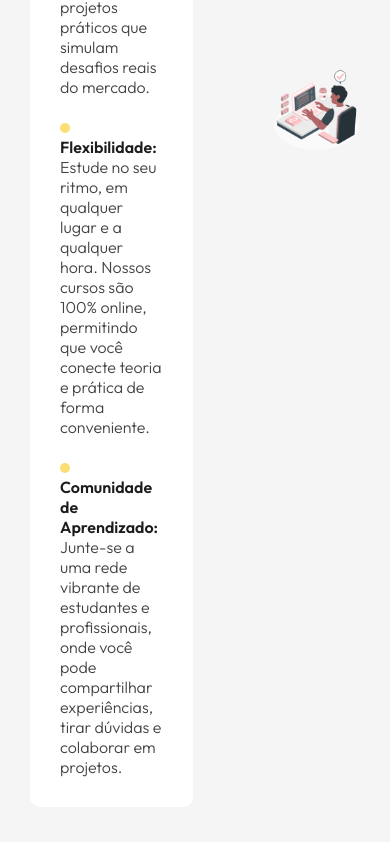
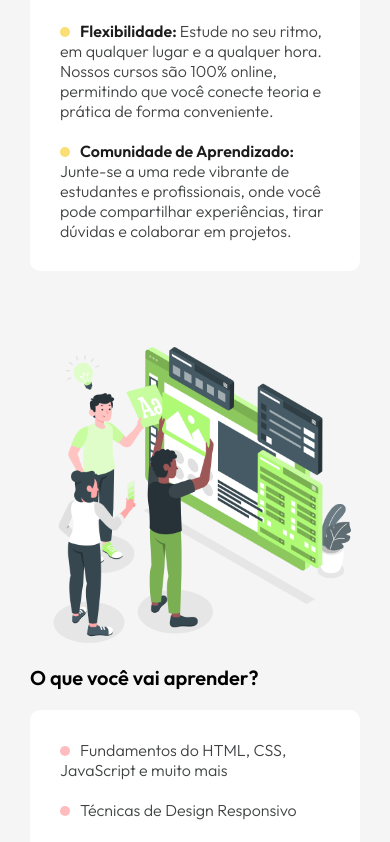
Before and after one commit to Beawnk/coded-up, a Vue app: page / in a window 390 px wide. Shown: the part 1150-1992 px from the top of the page. Built offline with nearby package versions, Linux system fonts and the light colour scheme.

Commit message:
home mobile

```diff
--- a/src/App.vue
+++ b/src/App.vue
@@ -48,7 +48,7 @@ import SideBar from '@/components/SideBar.vue';
     padding-bottom: 80px;
     position: relative;
     transition: var(--transition);
-    @include v.media(500px) {
+    @include v.media(540px) {
       width: 100%;
       padding: 30px;
       padding-bottom: 60px;
--- a/src/assets/style/main.css
+++ b/src/assets/style/main.css
@@ -166,7 +166,13 @@ button {
     overflow-x: hidden;
 }
 
-@media only screen and (max-width: 500px) {
+@media only screen and (max-width: 800px) {
+    :root {
+        --title-big: 30px;
+    }
+}
+
+@media only screen and (max-width: 540px) {
     :root {
         /* font sizes */
         --title-big: 28px;
--- a/src/components/ClassesList.vue
+++ b/src/components/ClassesList.vue
@@ -113,14 +113,14 @@ watch(classesListOpen, () => {
             }
             .open-btn {
                 transform: rotate(180deg);
-                @include v.media(500px) {
+                @include v.media(540px) {
                     top: 25px;
                     left: calc(100% - 40px);
                 }
             }
         }
     }
-    @include v.media(500px) {
+    @include v.media(540px) {
         width: 40px;
         height: 40px;
         border-radius: 10px 0 0 10px;
@@ -135,7 +135,7 @@ watch(classesListOpen, () => {
     h4 {
         margin-top: 40px;
         margin-bottom: 20px;
-        @include v.media(500px) {
+        @include v.media(540px) {
             margin-top: 0;
             margin-left: 30px;
             margin-bottom: 10px;
@@ -160,7 +160,7 @@ watch(classesListOpen, () => {
         @include v.media(1540px) {
             display: block;
         }
-        @include v.media(500px) {
+        @include v.media(540px) {
             top: 10px;
             left: 10px;
             background-size: 15px;
--- a/src/components/SideBar.vue
+++ b/src/components/SideBar.vue
@@ -19,7 +19,7 @@ const courseId = ref(null);
 const openSideBar = ref(true);
 
 onMounted(() => {
-  if (window.innerWidth <= 500) {
+  if (window.innerWidth <= 540) {
     openSideBar.value = false;
   }
 });
@@ -58,7 +58,7 @@ watch(openSideBar, () => {
       width: 300px;
     }
   }
-  @include v.media(500px) {
+  @include v.media(540px) {
     width: 40px;
     top: calc(var(--header-height) + 10px);
     height: 40px;
@@ -116,7 +116,7 @@ watch(openSideBar, () => {
       transform: rotate(180deg);
       top: 20px;
       right: 20px;
-      @include v.media(500px) {
+      @include v.media(540px) {
         top: 10px;
         right: 10px;
         background-size: 15px;
--- a/src/views/ClassView.vue
+++ b/src/views/ClassView.vue
@@ -58,7 +58,7 @@ onMounted(async () => {
     padding: 5px;
     border-radius: 5px;
     transition: var(--transition);
-    @include v.media(500px) {
+    @include v.media(540px) {
       margin-left: 10px;
     }
     &::before {
@@ -86,7 +86,7 @@ onMounted(async () => {
     @include v.media(900px) {
       padding-bottom: 40vh;
     }
-    @include v.media(500px) {
+    @include v.media(540px) {
       padding-bottom: 30vh;
       margin-bottom: 20px;
     }
--- a/src/views/ContactView.vue
+++ b/src/views/ContactView.vue
@@ -51,7 +51,7 @@ onMounted(() => {
     }
 }
 
-@include v.media(500px) {
+@include v.media(540px) {
     :root {
         --img-width: 100%;
     }
@@ -78,7 +78,7 @@ onMounted(() => {
                 width: 100%;
                 margin-bottom: 20px;
             }
-            @include v.media(500px) {
+            @include v.media(540px) {
                 padding: 30px;
             }
             p {
--- a/src/views/CourseView.vue
+++ b/src/views/CourseView.vue
@@ -139,7 +139,7 @@ watch(() => props.curso, async (newVal) => {
             width: calc(100% - 60px);
             margin-right: 0;
         }
-        @include v.media(500px) {
+        @include v.media(540px) {
             width: 100%;
         }
         h1 {
@@ -163,7 +163,7 @@ watch(() => props.curso, async (newVal) => {
         }
         h4 {
             margin-bottom: 20px;
-            @include v.media(500px) {
+            @include v.media(540px) {
                 margin-bottom: 10px;
             }
         }
@@ -174,7 +174,7 @@ watch(() => props.curso, async (newVal) => {
             @include v.media(768px) {
                 grid-template-columns: repeat(2, 1fr);
             }
-            @include v.media(500px) {
+            @include v.media(540px) {
                 grid-template-columns: 1fr;
                 gap: 10px;
             }
--- a/src/views/CoursesView.vue
+++ b/src/views/CoursesView.vue
@@ -81,7 +81,7 @@ onMounted(async () => {
     grid-template-columns: repeat(auto-fill, minmax(300px, 1fr));
     gap: 20px;
     margin-top: 40px;
-    @include v.media(500px) {
+    @include v.media(540px) {
       margin-top: 20px;
     }
     .course {
@@ -89,7 +89,7 @@ onMounted(async () => {
       border-radius: var(--border-radius);
       transition: var(--transition);
       position: relative;
-      @include v.media(500px) {
+      @include v.media(540px) {
         min-height: 230px;
       }
       &:hover {
--- a/src/views/HomeView.vue
+++ b/src/views/HomeView.vue
@@ -69,6 +69,8 @@ onMounted(() => {
 </script>
 
 <style lang="scss" scoped>
+@use '../assets/style/main.scss' as v;
+
 .home {
     .type-content {
         margin-bottom: 30px;
@@ -79,8 +81,17 @@ onMounted(() => {
             display: flex;
             flex-direction: row-reverse;
             align-items: center;
+            @include v.media(900px) {
+                flex-direction: column;
+            }
             .img {
                 width: 700px;
+                @include v.media(900px) {
+                    width: 500px;
+                }
+                @include v.media(540px) {
+                    width: 100%;
+                }
                 img {
                     width: 100%;
                     height: auto;
@@ -88,6 +99,9 @@ onMounted(() => {
             }
             .inside-content {
                 margin-right: 80px;
+                @include v.media(900px) {
+                    margin-right: 0;
+                }
                 .text {
                     margin: 20px 0;
                     background-color: var(--white-color);
@@ -119,8 +133,17 @@ onMounted(() => {
             align-items: center;
             margin-top: 40px;
             margin-bottom: 40px;
+            @include v.media(900px) {
+                flex-direction: column;
+            }
             .img {
                 width: 700px;
+                @include v.media(900px) {
+                    width: 500px;
+                }
+                @include v.media(540px) {
+                    width: 100%;
+                }
                 img {
                     width: 100%;
                     height: auto;
@@ -128,6 +151,9 @@ onMounted(() => {
             }
             .inside-content {
                 margin-left: 80px;
+                @include v.media(900px) {
+                    margin-left: 0;
+                }
                 .text {
                     padding: 30px;
                     border-radius: var(--border-radius);
@@ -168,11 +194,13 @@ onMounted(() => {
             .grid {
                 display: grid;
                 grid-template-columns: repeat(2, 1fr);
-                grid-template-rows: repeat(2, 1fr);
                 gap: 20px;
                 background-color: var(--white-color);
                 padding: 20px;
                 border-radius: var(--border-radius);
+                @include v.media(540px) {
+                    grid-template-columns: 1fr;
+                }
                 .review {
                     padding: 20px;
                     background-color: var(--primary-color);
```
